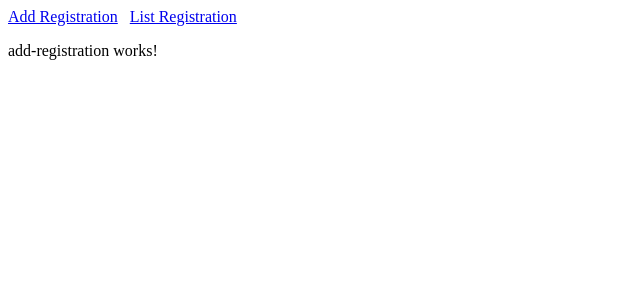
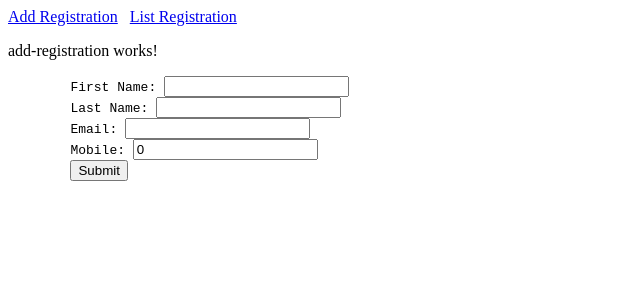
Before and after one commit to ujjwalmaity/first-angular-app, an Angular app: page / in a window 1280 px wide. Shown: the top 300 px of the page, without its empty margins (0-640 px from the left). Built offline with nearby package versions, Linux system fonts and the light colour scheme.

Commit message:
Develop form using FormGroup & FormBuilder

```diff
--- a/src/app/component/add-registration/add-registration.component.html
+++ b/src/app/component/add-registration/add-registration.component.html
@@ -1,3 +1,13 @@
 <app-nav-bar></app-nav-bar>
 
 <p>add-registration works!</p>
+
+<form [formGroup]="myForm" (ngSubmit)="onSubmit()">
+    <pre>
+        First Name: <input type="text" formControlName="firstName">
+        Last Name: <input type="text" formControlName="lastName">
+        Email: <input type="text" formControlName="email">
+        Mobile: <input type="number" formControlName="mobile">
+        <button type="submit">Submit</button>
+    </pre>
+</form>
--- a/src/app/component/add-registration/add-registration.component.ts
+++ b/src/app/component/add-registration/add-registration.component.ts
@@ -1,13 +1,31 @@
-import { Component } from '@angular/core';
+import { Component, OnInit } from '@angular/core';
 import { NavBarComponent } from '../nav-bar/nav-bar.component';
+import { FormBuilder, FormGroup, ReactiveFormsModule } from '@angular/forms';
 
 @Component({
   selector: 'app-add-registration',
   standalone: true,
-  imports: [NavBarComponent],
+  imports: [NavBarComponent, ReactiveFormsModule],
   templateUrl: './add-registration.component.html',
   styleUrl: './add-registration.component.css'
 })
-export class AddRegistrationComponent {
+
+export class AddRegistrationComponent implements OnInit {
+  myForm!: FormGroup;
+
+  constructor(private fb: FormBuilder) { }
+
+  ngOnInit(): void {
+    this.myForm = this.fb.group({
+      firstName: '',
+      lastName: '',
+      email: '',
+      mobile: 0,
+    });
+  }
+
+  onSubmit() {
+    console.log(this.myForm.value);
+  }
 
 }
```
